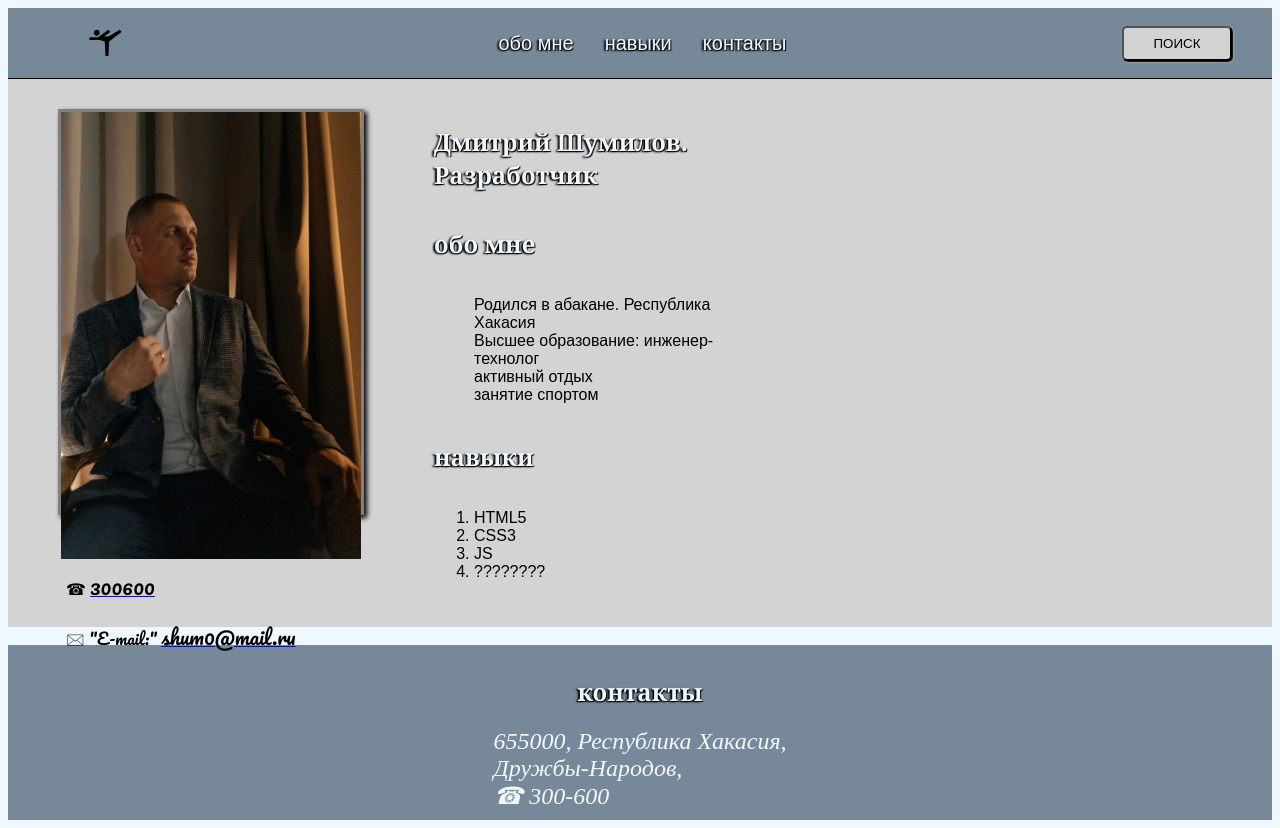
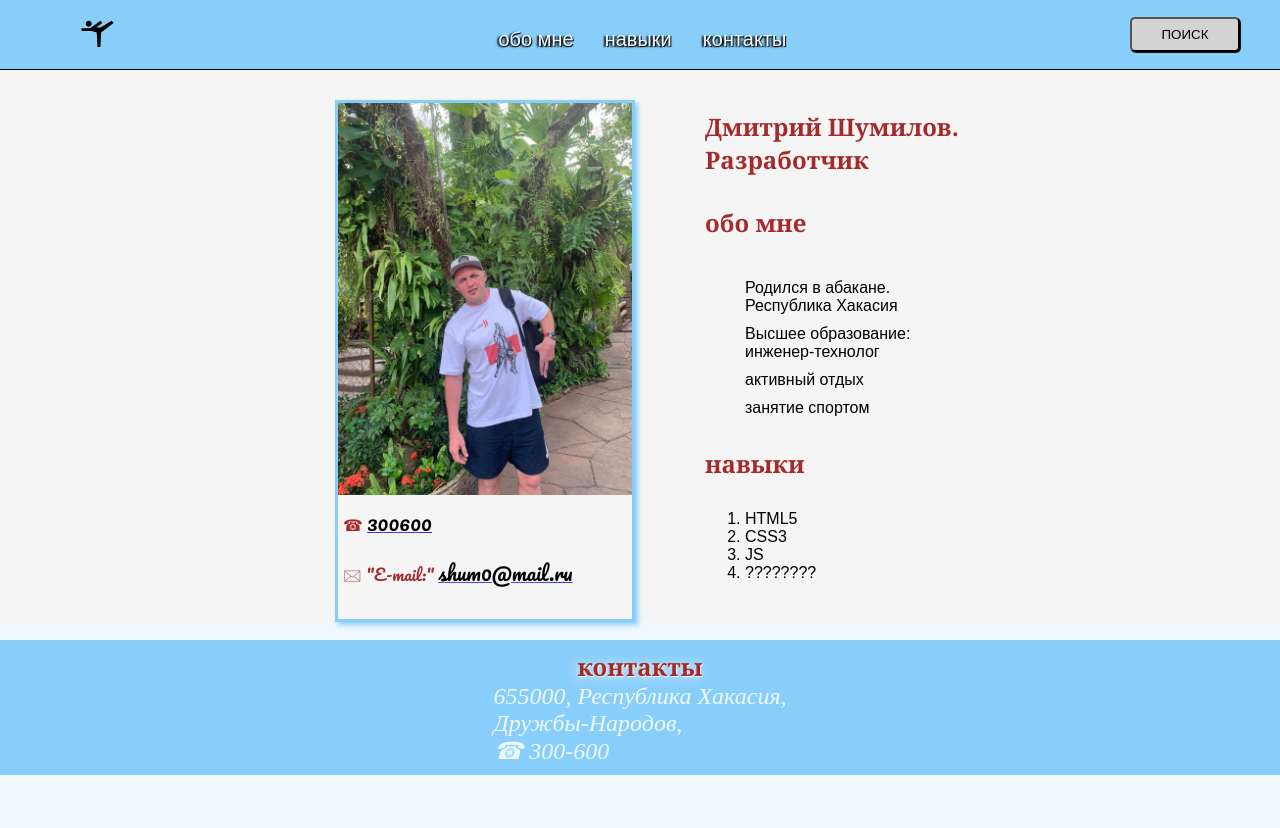
Before and after one commit to Dimas-Shumil/Visitka, a plain HTML site: page index.html in a window 1280 px wide. After the commit the page ends 800 px from the top, so only its background shows below. Drawn offline with Linux system fonts and the light colour scheme.

Commit message:
img new face

```diff
--- a/index.html
+++ b/index.html
@@ -14,8 +14,11 @@
 <body>
 
     <header class="header">
+
         <div class="header__logo">
+
             <img src="site/logo/sports_gymnastics_black_24dp.svg" width="35" height="35" alt="logo">
+
         </div>
         <nav class="header__nav">
             <ul class="header__list">
@@ -34,13 +37,13 @@
 
             <div class="ima-flex">
 
-                <img src="site/img/Изображение WhatsApp 2023-10-28 в 19.29.59_f4ca660a.jpg" alt="my-foto"
-                    title="foto" width="300">
+                <img src="site/img/Изображение avatar.jpg" alt="my-foto" title="foto"
+                    width="100%">
+
                 <p><span>&#9742;</span> <a href="tel:300600"><span class="tel">300600</span></a></p>
 
                 <p> <span>&#128386; "E-mail:"
                         <a href="shum0@mail.ru"><span class="tel">shum0@mail.ru</span></a></span></p>
-
             </div>
 
             <div class="ul-main">
--- a/site/styles/style.css
+++ b/site/styles/style.css
@@ -1,5 +1,10 @@
 body {
     background-color: aliceblue;
+}
+
+* {
+    box-sizing: border-box;
+    margin: 0;
 }
 
 /* top nav */
@@ -11,7 +16,7 @@ body {
     justify-content: space-between;
     padding-left: 80px;
     padding-right: 40px;
-    background-color: lightslategray;
+    background-color: lightskyblue;
     margin: 0;
     border-bottom: 1px solid black;
 }
@@ -59,22 +64,23 @@ a:hover {
     display: flex;
     flex-direction: row;
     flex-wrap: wrap;
+    justify-content: center;
     gap: 40px;
-    background-color: lightgray;
-    justify-content: start;
+    /* background-color: whitesmoke; */
+    background-color: whitesmoke;
     border: none;
-
 }
 
 .ima-flex {
     display: flex;
     flex-direction: column;
     margin-left: 50px;
-    border: 3px solid grey;
-    box-shadow: 3px 3px 5px;
-    height: 400px;
-    max-width: 300px;
+    border: 3px solid lightskyblue;
+    box-shadow: 3px 3px 5px lightskyblue    ;
+    /* max-width: 300px; */
+    width: 300px;
     margin-top: 30px;
+    background-color: whitesmoke;
 
 }
 
@@ -85,15 +91,18 @@ a:hover {
 
 .ul-main {
     display: flex;
-    background-color: lightgrey;
     flex-direction: column;
+    flex-wrap: wrap;
+    /* background-color: whitesmoke; */
+    gap: 30px;
+    width: 300px;
     padding: 20px;
-    width: 300px;
-    margin: 10px;
+    margin: 20px 10px;
 }
 
 ul li {
     list-style: none;
+    margin-top: 10px;
 }
 
 
@@ -102,8 +111,9 @@ h2 {
     font-family: Georgia, 'Times New Roman', Times, serif;
     font-size: 24px;
     font-weight: 900;
-    color: aliceblue;
-    text-shadow: 1px 1px 1px black, -2px 1px 2px black;
+    /* color: aliceblue; */
+    color: brown;
+    text-shadow: 1px 1px 1px whitesmoke, -2px 1px 12px whitesmoke;
 }
 
 ul,
@@ -114,6 +124,9 @@ ol {
 p {
     margin: 10px 5px 5px;
     font-family: Pacifico;
+    color: brown;
+    text-shadow: 1px 1px 1px whitesmoke, -2px 1px 12px whitesmoke;
+
 }
 
 /* footer */
@@ -125,6 +138,6 @@ p {
     margin: 0 auto;
     padding: 10px 24px;
     font-size: 24px;
-    background-color: lightslategray;
+    background-color: lightskyblue;
     color: aliceblue;
 }
```
Also changed, not shown: site/img/Изображение avatar.jpg (added).
